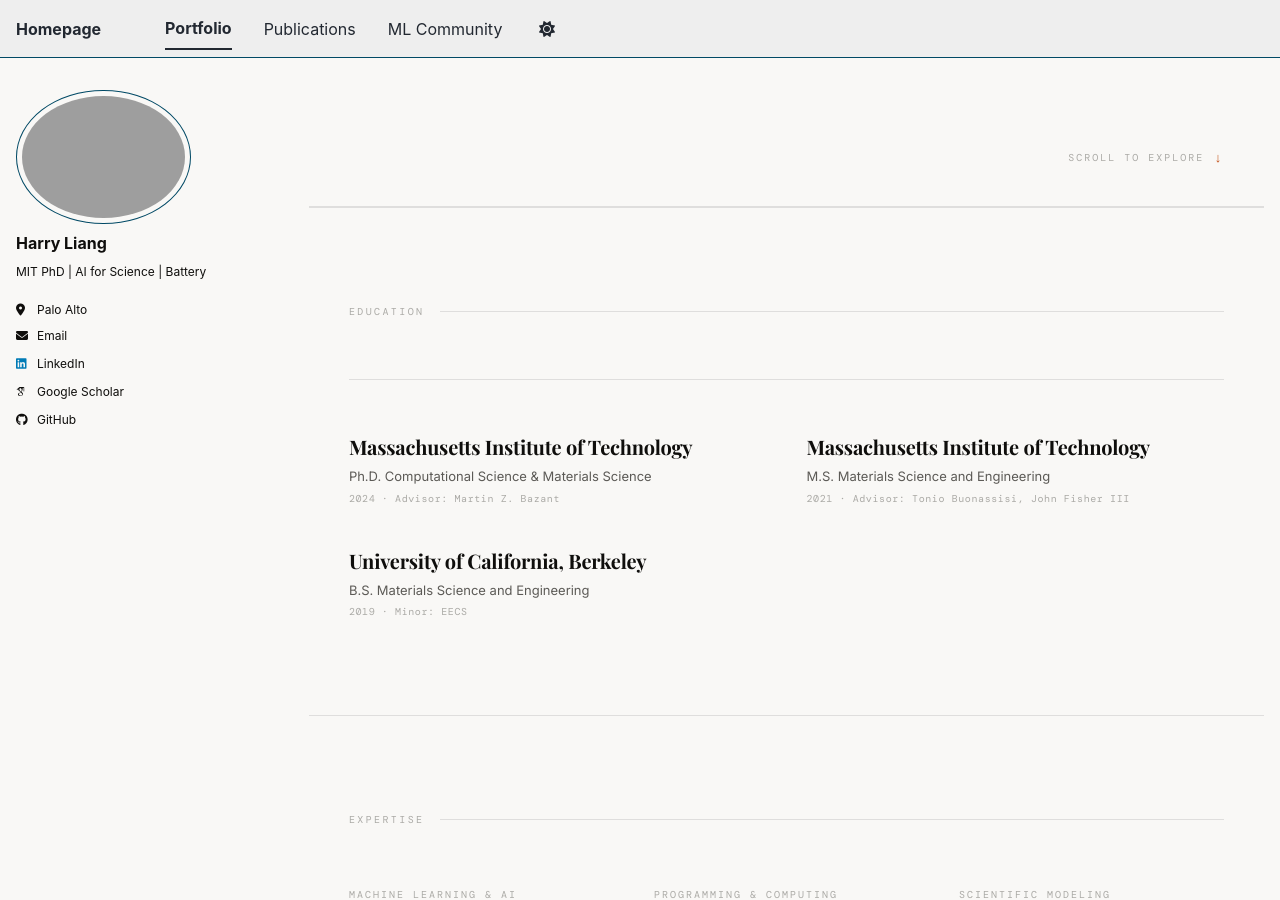
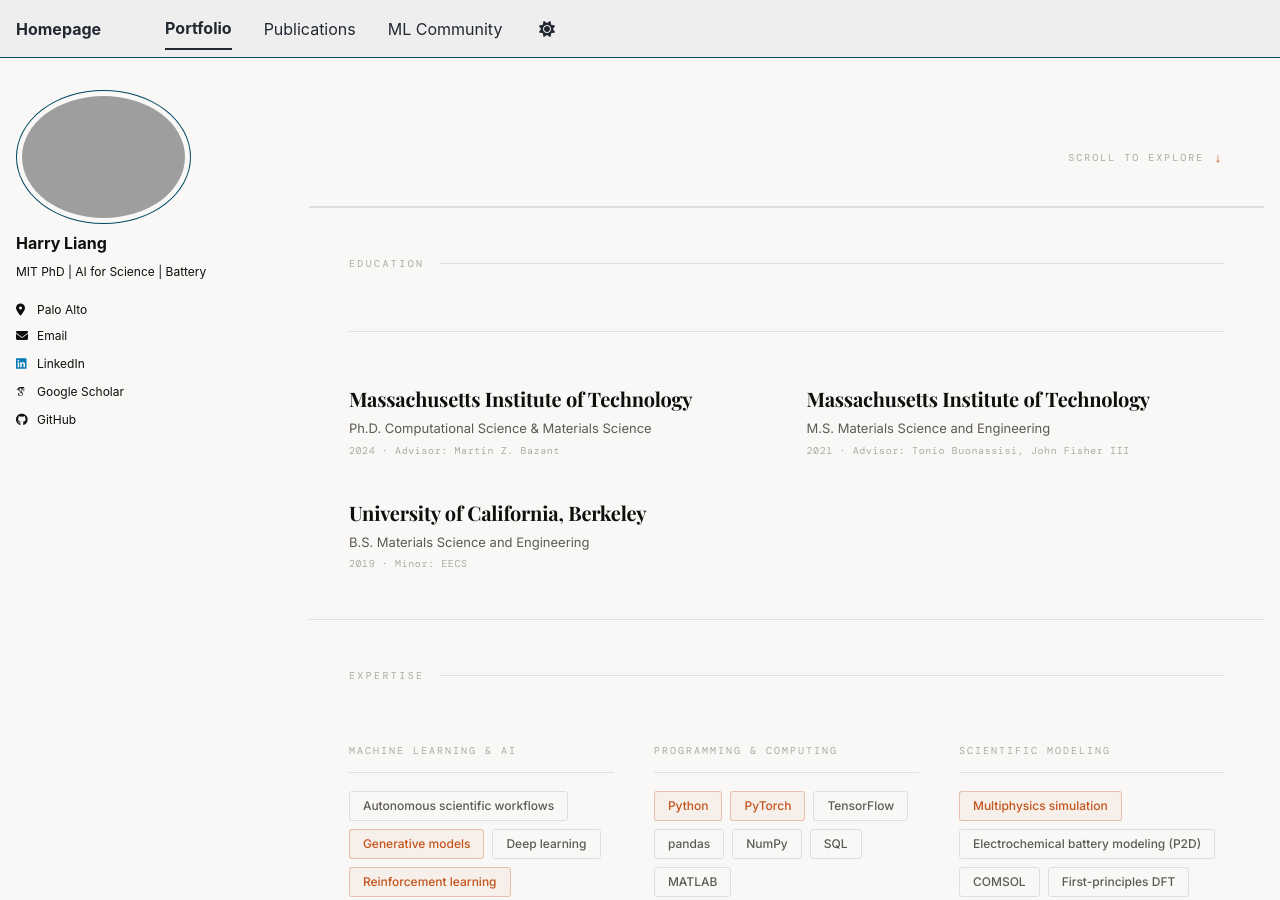
Before and after one commit to HarryQL/HarryQL.github.io, a Jekyll site: the page built from _portfolio/index.html, in a window 1280 px wide and 900 px high, scrolled down 840 px. Built offline with Jekyll 4.4.1, drawn with Linux system fonts in a browser that asks for light colours; some web fonts are replaced; a script bundle is joined from its source files by our own code; library files that are not in the unit come from our copies.

Commit message:
Update index.html

```diff
--- a/_portfolio/index.html
+++ b/_portfolio/index.html
@@ -138,7 +138,7 @@
       max-width: none;
       width: 100%;
       margin: 0;
-      padding: 96px 40px;
+      padding: 48px 40px;
     }
     .section-divider { border-top: 1px solid var(--line); }
     .section-label {
```
